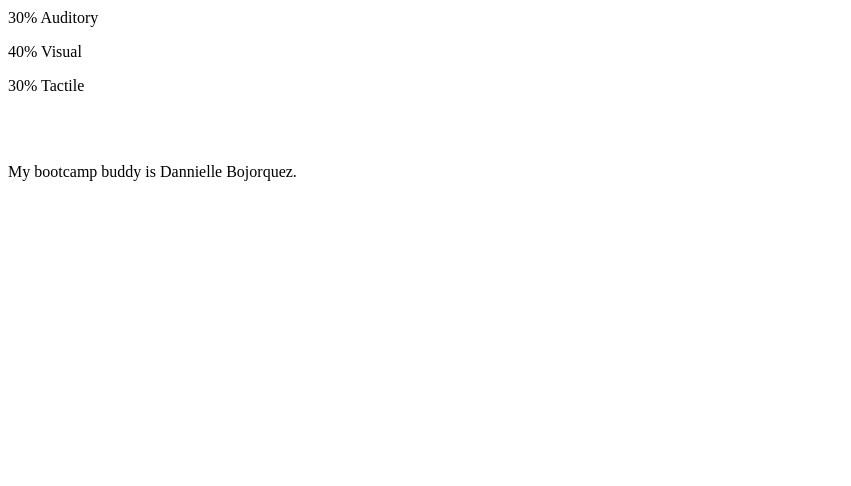
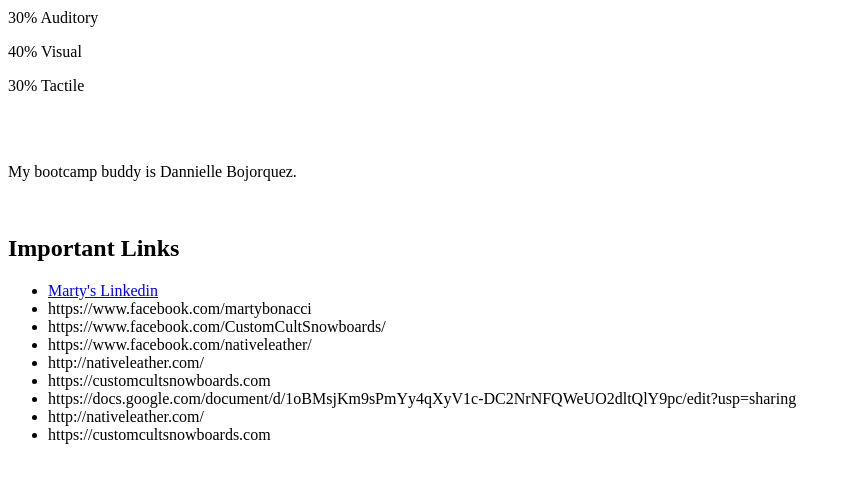
Before and after one commit to MartyBonacci/personal-development, a PHP site: page / in a window 1280 px wide. Shown: the part 1031-1517 px from the top of the page, without its empty margins (0-851 px from the left). Before the commit the page ends 1212 px from the top, so only its background shows below. Run offline with PHP 8.4, Linux system fonts and the light colour scheme.

Commit message:
adding links

```diff
--- a/index.php
+++ b/index.php
@@ -59,8 +59,22 @@
 		<p>30% Tactile</p>
 		<br/>
 		<br/>
+		<p>My bootcamp buddy is Dannielle Bojorquez.</p>
+		<br/>
+		<h2>Important Links</h2>
+		<ul>
+			<li><a href="https://www.linkedin.com/in/marty-bonacci-76125bb7/">Marty's Linkedin</a></li>
+			<li>https://www.facebook.com/martybonacci</li>
+			<li>https://www.facebook.com/CustomCultSnowboards/</li>
+			<li>https://www.facebook.com/nativeleather/</li>
+			<li>http://nativeleather.com/</li>
+			<li>https://customcultsnowboards.com</li>
+			<li>https://docs.google.com/document/d/1oBMsjKm9sPmYy4qXyV1c-DC2NrNFQWeUO2dltQlY9pc/edit?usp=sharing</li>
+			<li>http://nativeleather.com/</li>
+			<li>https://customcultsnowboards.com</li>
+		</ul>
+		<br/>
 
-		<p>My bootcamp buddy is Dannielle Bojorquez.</p>
 
 	</body>
 </html>
```
